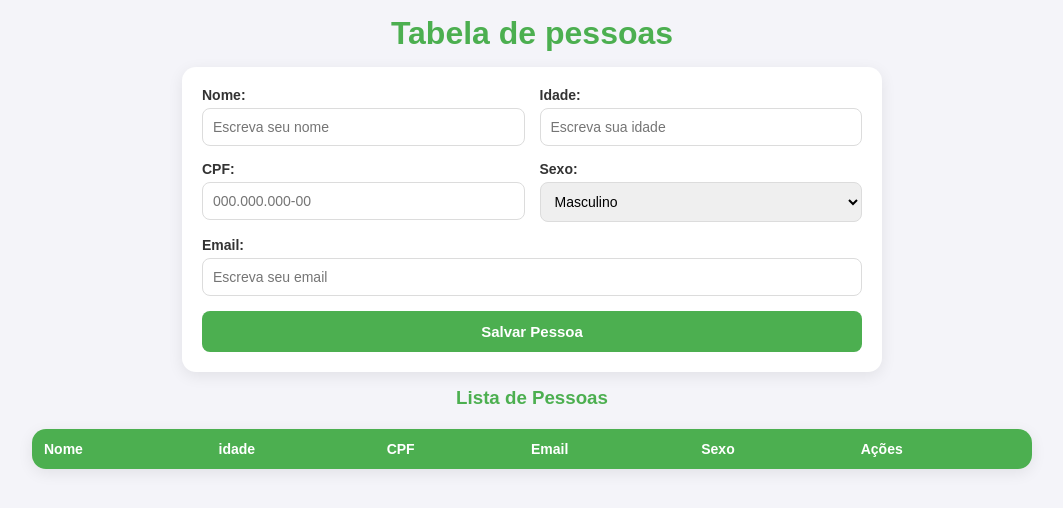
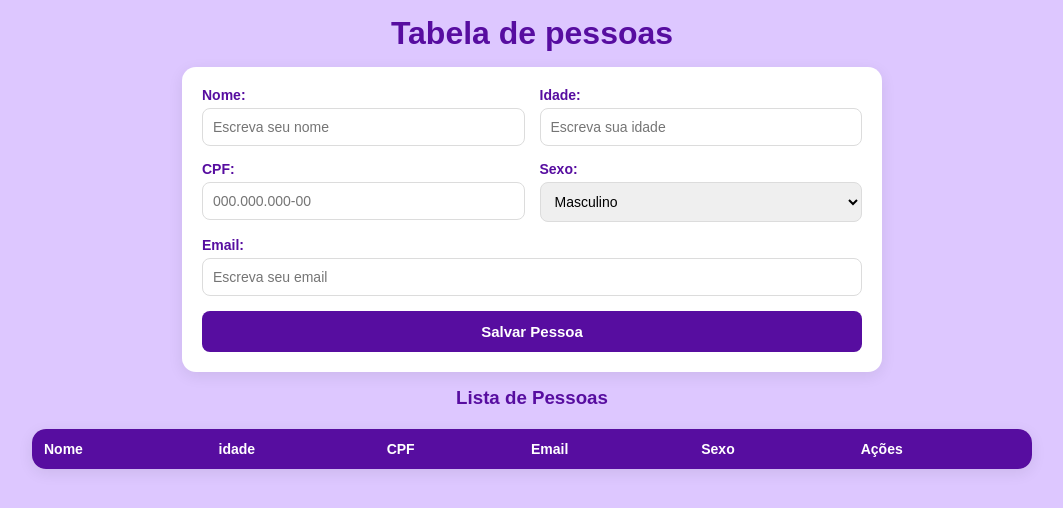
Before and after one commit to leebortnik/tabela-pessoas, a plain HTML site: page index.html in a window 1280 px wide. Shown: the whole page, without its empty margins (108-1171 px from the left). Drawn offline with Linux system fonts and the light colour scheme.

Commit message:
Ajustes nas cores

```diff
--- a/style.css
+++ b/style.css
@@ -6,8 +6,8 @@
 
 body {
   font-family: Arial, sans-serif;
-  background-color: #f4f4f9;
-  color: #333;
+  background-color: #ddc7ff;
+  color: #570da0;
   padding: 15px;
   overflow-x: hidden;
 }
@@ -17,7 +17,7 @@ h2,
 h3 {
   text-align: center;
   margin-bottom: 15px;
-  color: #4CAF50;
+  color: #570da0;
 }
 
 /* FORM */
@@ -63,14 +63,14 @@ form select {
 
 form input:focus,
 form select:focus {
-  border-color: #4CAF50;
+  border-color: #570da0;
   outline: none;
-  box-shadow: 0 0 0 3px rgba(76, 175, 80, 0.15);
+  box-shadow: 0 0 0 3px #570da0;
 }
 
 form button {
   grid-column: span 2;
-  background-color: #4CAF50;
+  background-color: #570da0;
   color: white;
   padding: 12px;
   border: none;
@@ -82,7 +82,7 @@ form button {
 }
 
 form button:hover {
-  background-color: #43a047;
+  background-color: #570da0;
 }
 
 /* TABELA */
@@ -99,7 +99,7 @@ table {
 }
 
 thead {
-  background-color: #4CAF50;
+  background-color: #570da0;
   color: white;
 }
 
@@ -139,7 +139,7 @@ td button {
 }
 
 td button:first-child {
-  background-color: #4CAF50;
+  background-color: #570da0;
   color: white;
 }
 
```
